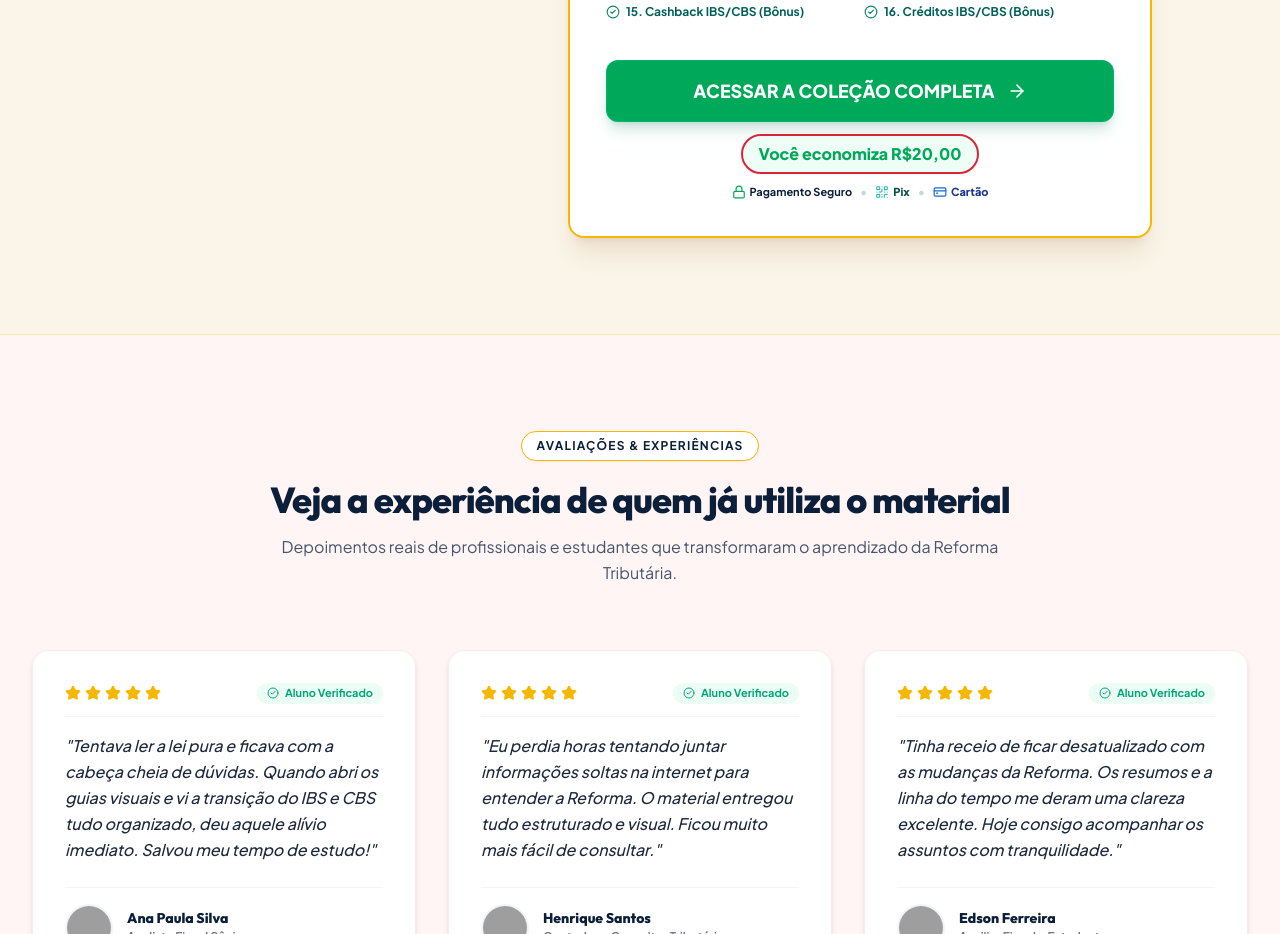
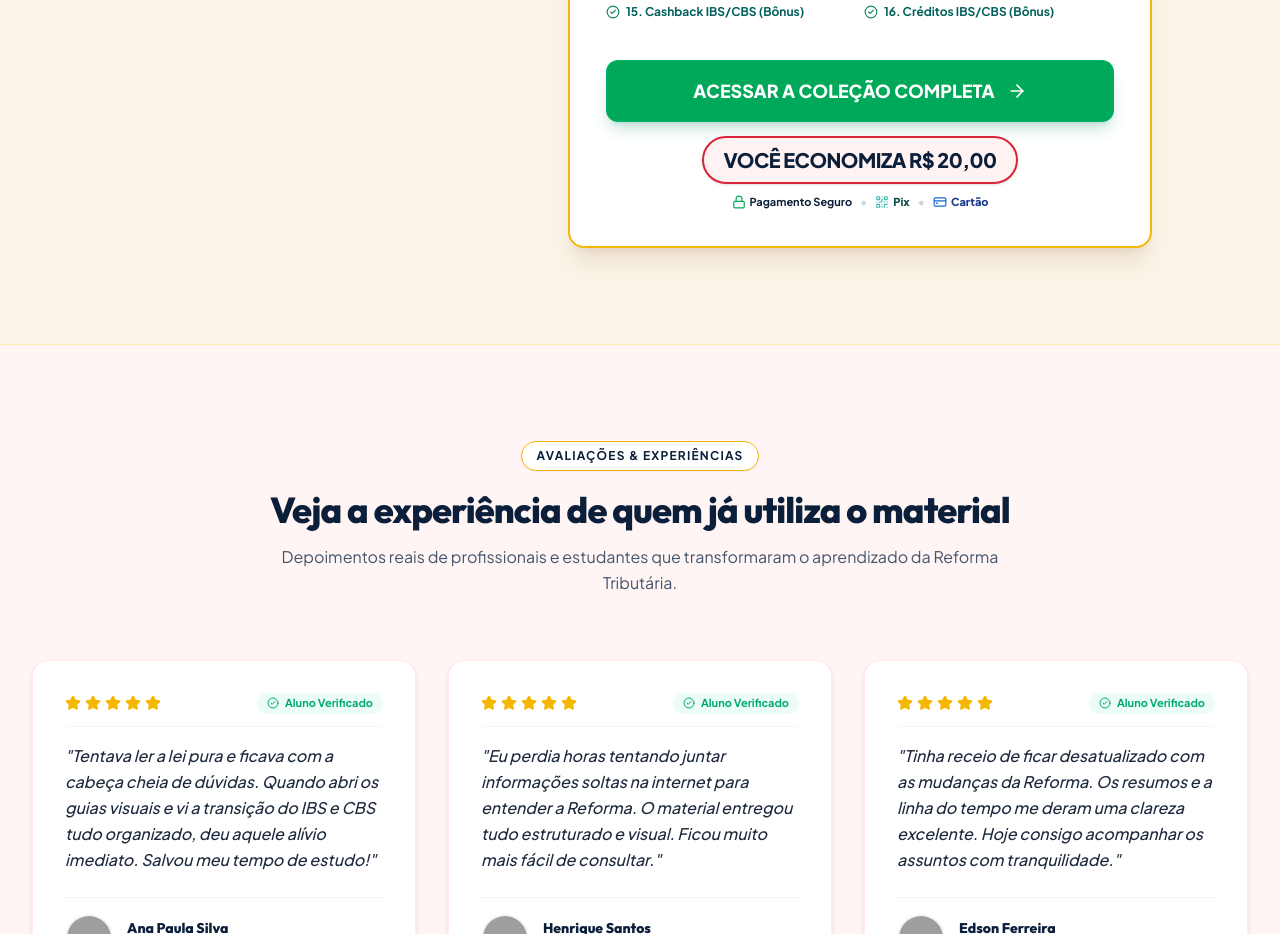
Before and after one commit to henriquecarreto/REFORMA-TRIBUTARIA, a React (Vite) app: page / in a window 1280 px wide. Shown: the part 9800-10734 px from the top of the page. Built offline with nearby package versions, Linux system fonts and the light colour scheme; grey boxes are pictures that could not be loaded.

Commit message:
increase font size to text-xl and update text color to high contrast navy #0B1F3A

```diff
--- a/src/components/PricingSection.tsx
+++ b/src/components/PricingSection.tsx
@@ -288,9 +288,9 @@ export const PricingSection: React.FC = () => {
                 <ArrowRight className="w-5 h-5 shrink-0" />
               </a>
 
-              <div className="text-center mt-3">
-                <span className="inline-flex items-center justify-center gap-1.5 px-4 py-1.5 rounded-full bg-emerald-50/80 border-2 border-[#D72638] text-[#00A859] text-sm sm:text-base font-black shadow-xs">
-                  Você economiza R$20,00
+              <div className="text-center mt-3.5">
+                <span className="inline-flex items-center justify-center gap-2 px-5 py-2 rounded-full bg-red-50 border-2 border-[#D72638] text-[#0B1F3A] text-base sm:text-lg md:text-xl font-black tracking-tight shadow-sm">
+                  VOCÊ ECONOMIZA R$ 20,00
                 </span>
               </div>
 
```
